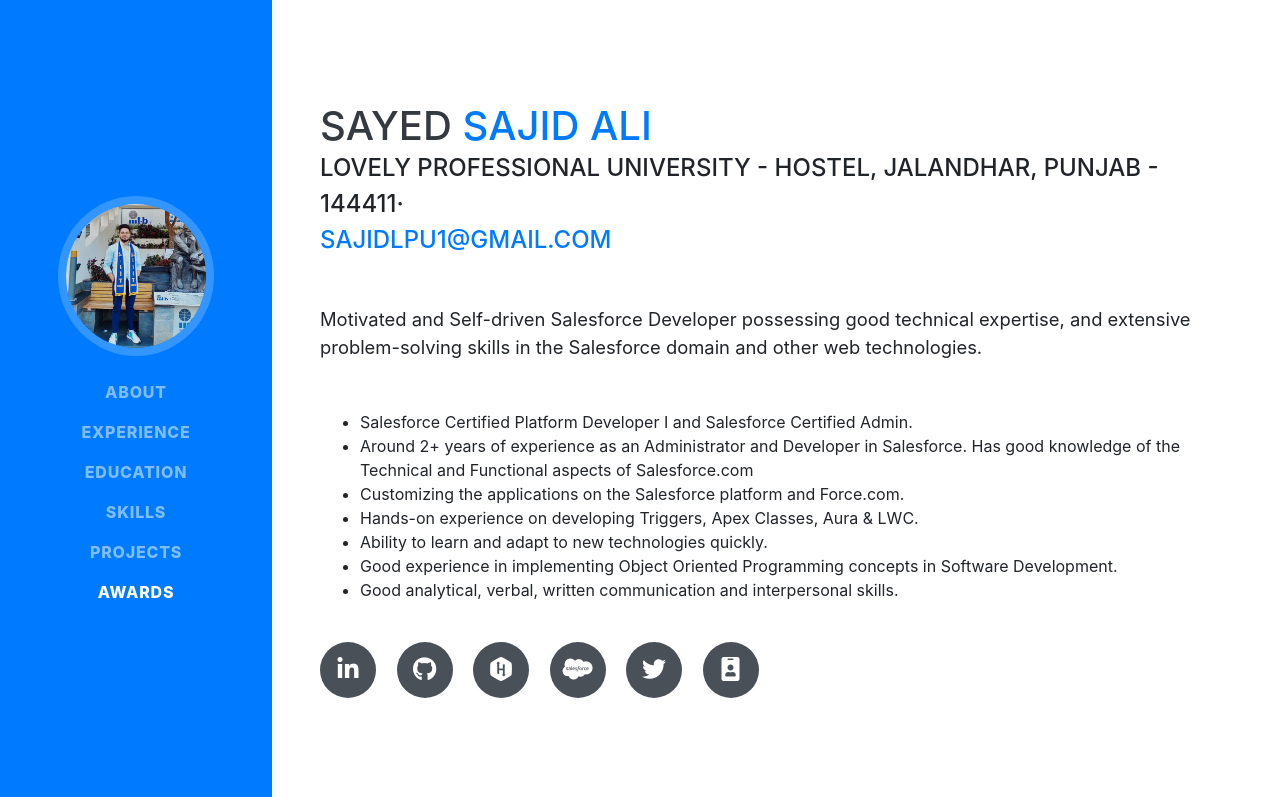
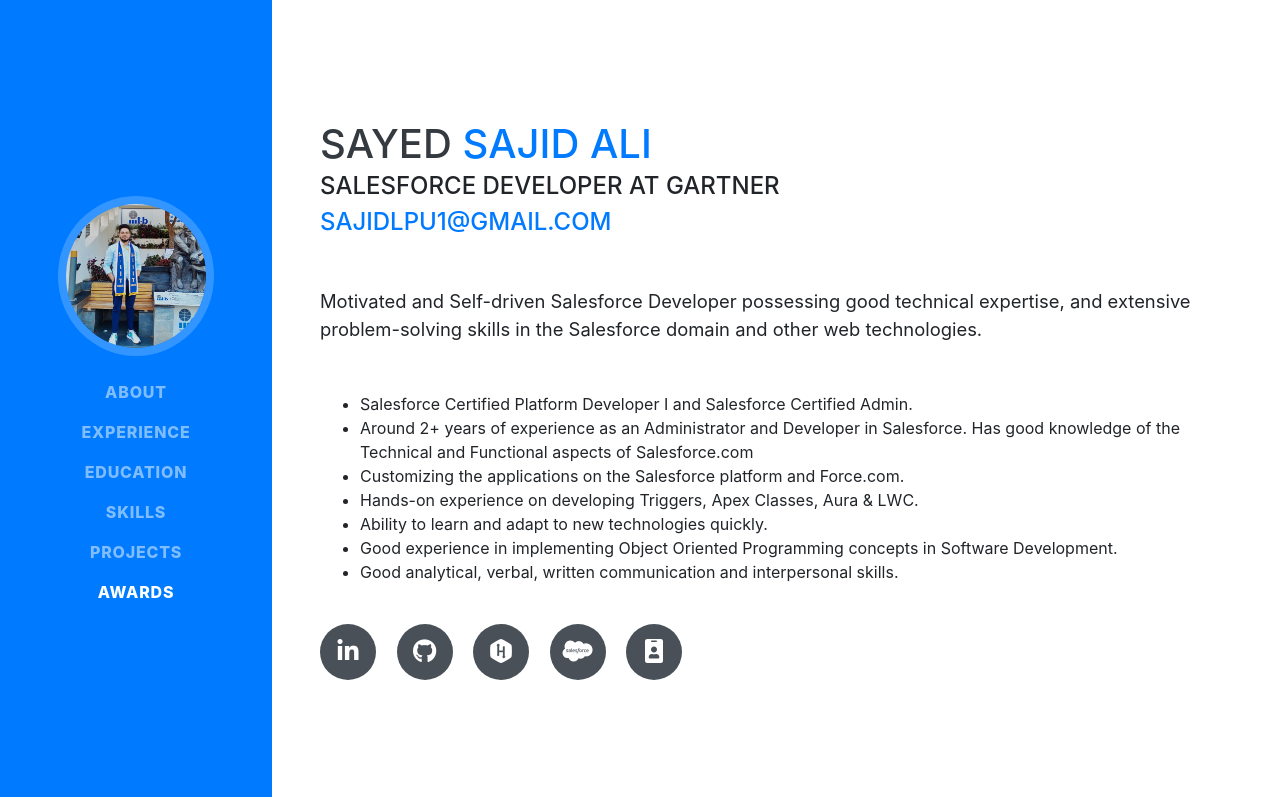
Before and after one commit to sajidlpu1/My-e-Resume, a website with bundled scripts: page index.html in a window 1280 px wide. Shown: the top 797 px of the page. Built offline with nearby package versions, Linux system fonts and the light colour scheme; a web font is replaced by a local one.

Commit message:
Update index.html

```diff
--- a/index.html
+++ b/index.html
@@ -97,7 +97,7 @@
             <span class="text-primary">Sajid Ali</span>
           </h1>
           <div class="subheading mb-5">
-            Lovely Professional University - Hostel, Jalandhar, Punjab - 144411·
+            Salesforce Developer at Gartner
             <a href="mailto:name@email.com"><br />sajidlpu1@gmail.com</a>
           </div>
           <p class="lead mb-5">
@@ -128,9 +128,6 @@
             </a>
             <a href="https://trailblazer.me/id/sajidlpu1" target="_blank">
               <i class="fab fa-salesforce"></i>
-            </a>
-            <a href="https://twitter.com/Sayed_Sajid_Ali" target="_blank">
-              <i class="fab fa-twitter"></i>
             </a>
             <a href="https://sayedsajidali.netlify.app/" target="_blank">
               <i class="fas fa-id-badge"></i>
```
